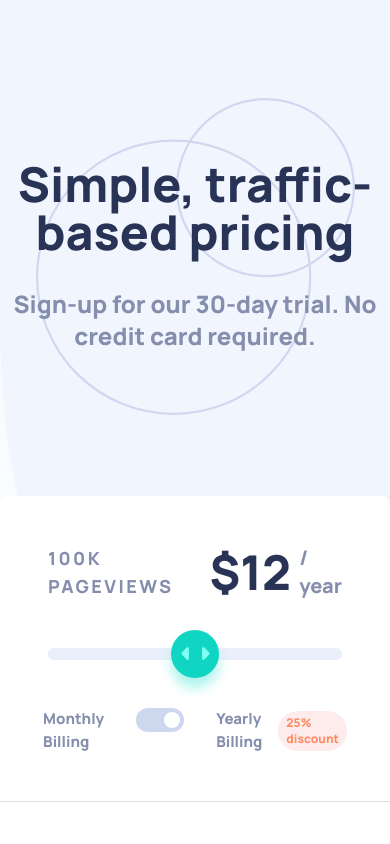
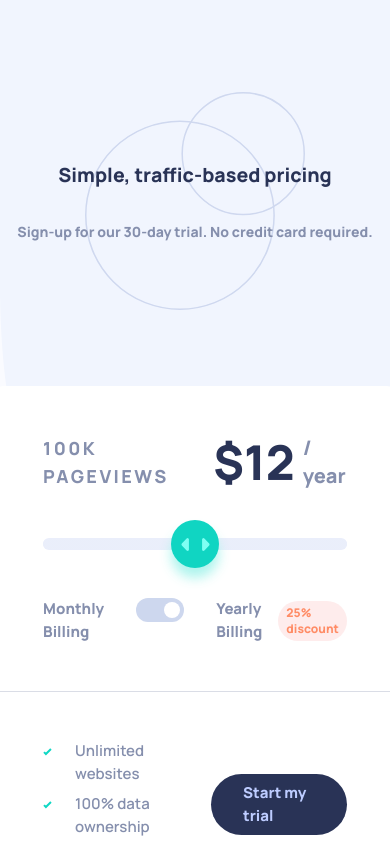
Before and after one commit to lilKriT/fem-interactive-pricing-component, a Next.js app: page / in a window 390 px wide. Shown: the top 844 px of the page. Built offline with nearby package versions, Linux system fonts and the light colour scheme.

Commit message:
Working on responsiveness.

```diff
--- a/app/page.tsx
+++ b/app/page.tsx
@@ -4,19 +4,20 @@ import PricingCalculator from "./_components/PricingCalculator";
 export default function Home() {
   return (
     <section className="min-h-dvh flex bg-[url('/bg-pattern.svg')] bg-size-[100%_50%] bg-no-repeat justify-center items-start">
-      <div className="w-full flex flex-col gap-16 justify-start items-center px-0 py-20">
+      <div className="w-full flex flex-col gap-16 justify-start items-center py-20">
         {/* Heading */}
-        <div className="flex flex-col gap-8 bg-[url(/pattern-circles.svg)] bg-no-repeat bg-size-[auto_90%] bg-center py-20">
-          <h1 className="text-center text-5xl text-text-dark font-extrabold">
+        <div className="flex flex-col gap-8 bg-[url(/pattern-circles.svg)] bg-no-repeat bg-size-[auto_90%] bg-center px-4 py-20">
+          <h1 className="text-center text-[clamp(1rem,5vw,3rem)] text-text-dark font-extrabold">
             Simple, traffic-based pricing
           </h1>
-          <p className="text-center text-2xl font-extrabold">
-            Sign-up for our 30-day trial. No credit card required.
+          <p className="text-center text-[clamp(0.875rem,3vw,1.5rem)] font-extrabold">
+            <span className="text-nowrap">Sign-up for our 30-day trial.</span>{" "}
+            <span className="text-nowrap">No credit card required.</span>
           </p>
         </div>
 
         {/* Card */}
-        <div className="w-full max-w-3xl bg-pricing-background rounded-lg shadow-xl">
+        <div className="max-w-3xl bg-pricing-background rounded-lg shadow-xl mx-12">
           {/* Pricing section */}
           <PricingCalculator />
 
```
